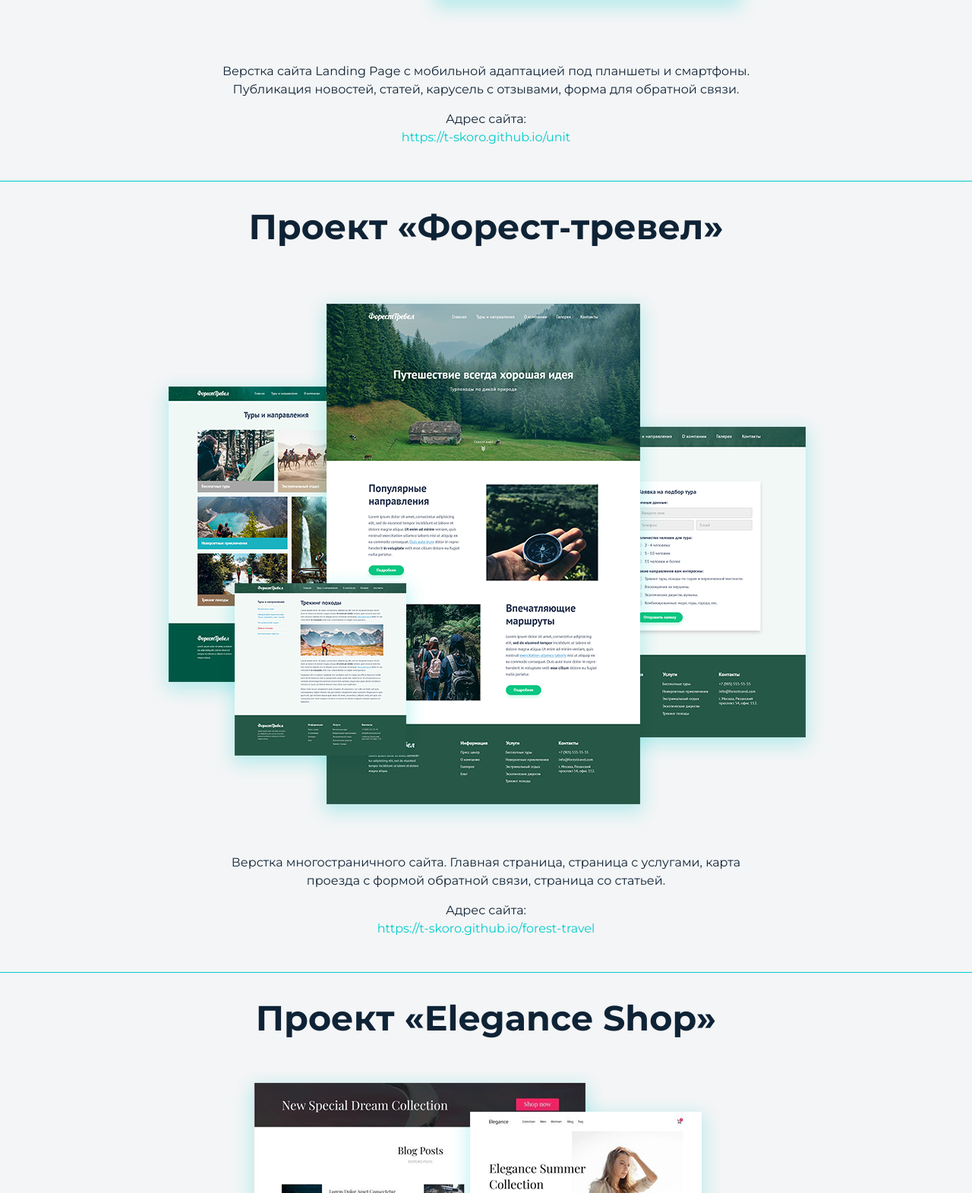
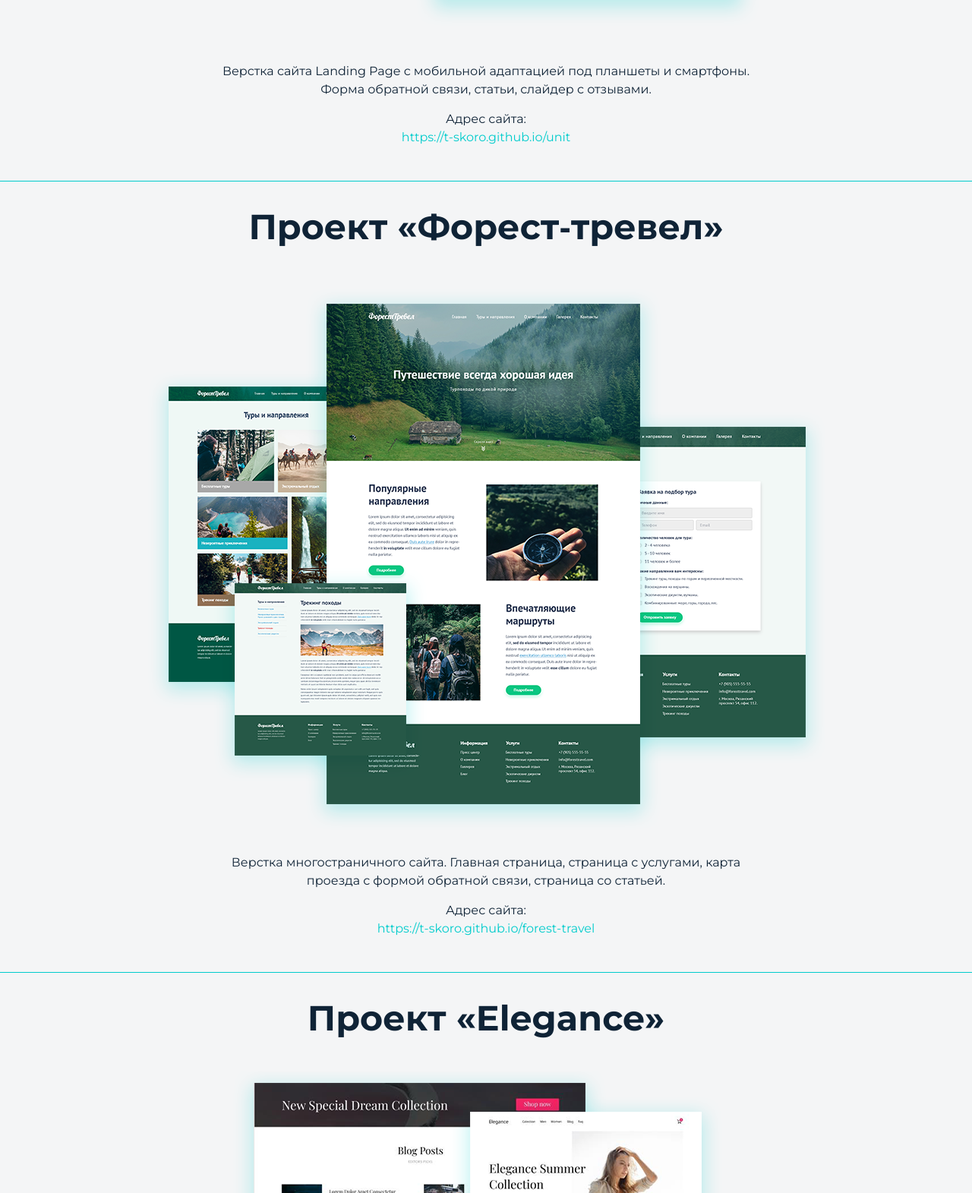
Before and after one commit to t-skoro/visiting-card, a plain HTML site: page forest-travel.html in a window 1280 px wide. Shown: the part 896-2467 px from the top of the page at 76% size. Drawn offline with Linux system fonts and the light colour scheme.

Commit message:
Add files via upload

```diff
--- a/forest-travel.html
+++ b/forest-travel.html
@@ -84,9 +84,8 @@
 						<div class="project-description">
 							<p>
 								Верстка сайта Landing Page с мобильной
-								адаптацией под планшеты и смартфоны. Публикация
-								новостей, статей, карусель с отзывами, форма для
-								обратной связи.
+								адаптацией под планшеты и смартфоны. Форма
+								обратной связи, статьи, слайдер с отзывами.
 							</p>
 							<p>
 								Адрес сайта:<br />
@@ -126,11 +125,11 @@
 				</article>
 				<article class="project" id="project-elegance">
 					<div class="container">
-						<h1 class="project-header">Проект «Elegance Shop»</h1>
+						<h1 class="project-header">Проект «Elegance»</h1>
 						<div class="project-img">
 							<img
 								src="./img/project/elegance-coll.png"
-								alt="Верстка сайта «Форест-тревел»"
+								alt="Проект «Elegance»"
 							/>
 						</div>
 						<div class="project-description">
@@ -156,7 +155,7 @@
 							<div class="project-img">
 								<img
 									src="./img/project/flowers-coll.png"
-									alt="Верстка сайта «Форест-тревел»"
+									alt="Проект «Flowers»"
 								/>
 							</div>
 							<div class="project-description">
```
